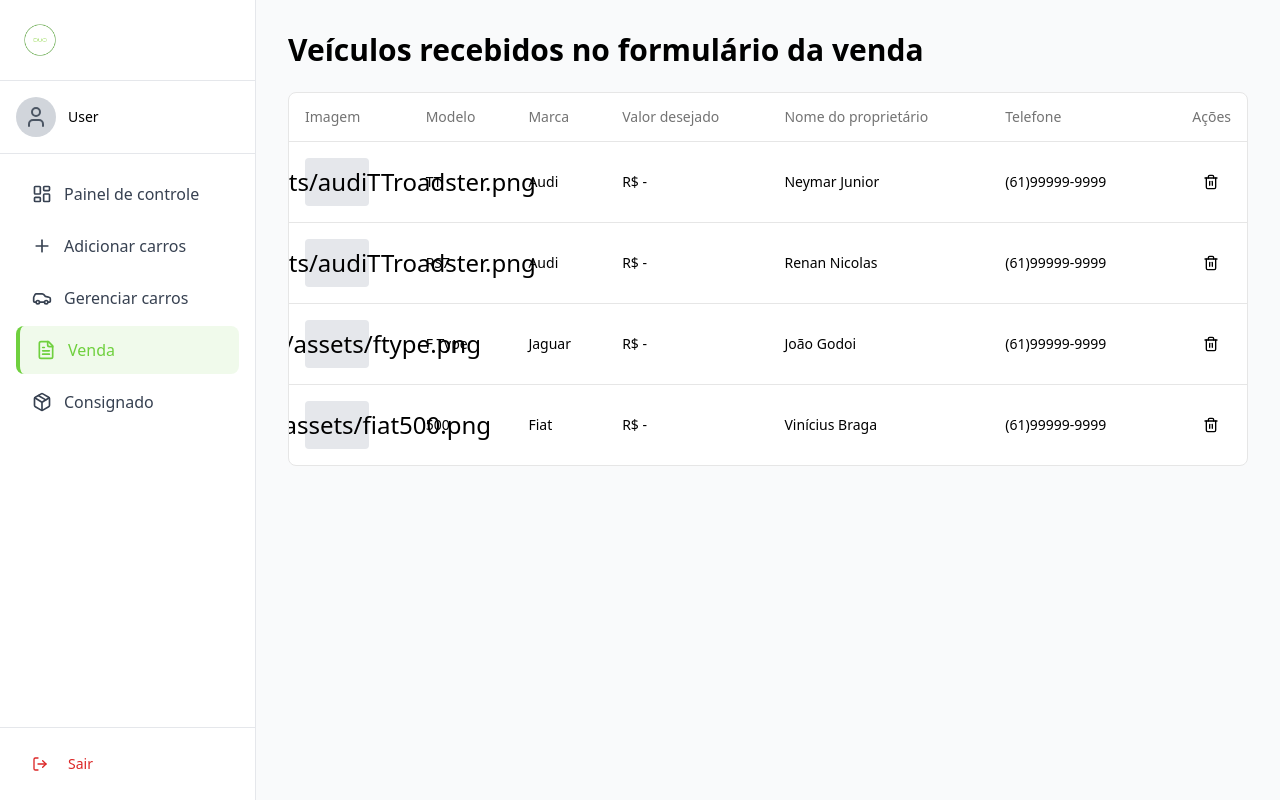
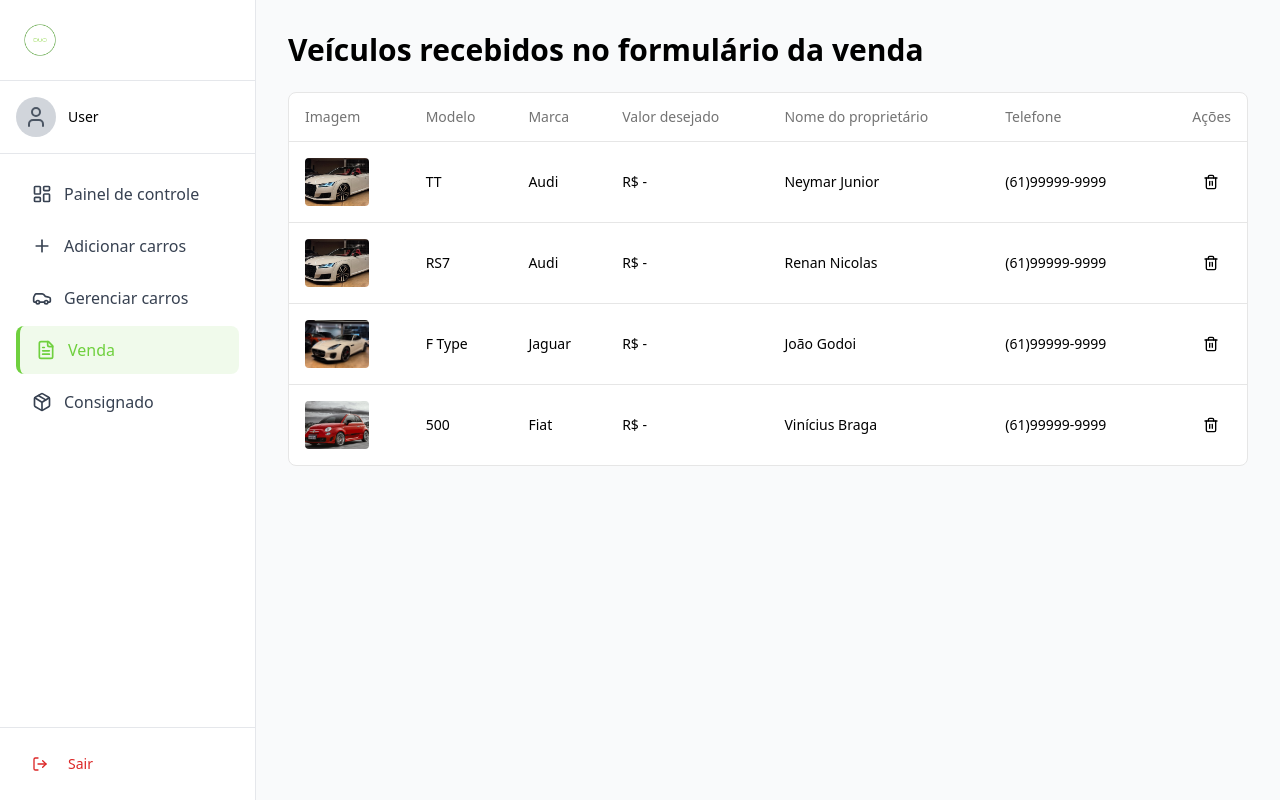
Before and after one commit to LucasDevMelo/duo-motors-showcase, a React (Vite) app: page /admin/venda in a window 1280 px wide. Built offline with nearby package versions, Linux system fonts and the light colour scheme; sample sign-in values are in the browser's storage; the HTML template or start-up script is replaced by a standard one.

Commit message:
Fix: Display images correctly in admin tables

```diff
--- a/src/pages/admin/Consignado.tsx
+++ b/src/pages/admin/Consignado.tsx
@@ -72,9 +72,11 @@ const Consignado = () => {
               {submissions.map((item) => (
                 <TableRow key={item.id}>
                   <TableCell>
-                    <div className="w-16 h-12 bg-gray-200 rounded flex items-center justify-center text-2xl">
-                      {item.image}
-                    </div>
+                    <img
+                      src={item.image}
+                      alt={`${item.brand} ${item.model}`}
+                      className="w-16 h-12 object-cover rounded"
+                    />
                   </TableCell>
                   <TableCell>{item.model}</TableCell>
                   <TableCell>{item.brand}</TableCell>
--- a/src/pages/admin/Venda.tsx
+++ b/src/pages/admin/Venda.tsx
@@ -72,9 +72,11 @@ const Venda = () => {
               {submissions.map((item) => (
                 <TableRow key={item.id}>
                   <TableCell>
-                    <div className="w-16 h-12 bg-gray-200 rounded flex items-center justify-center text-2xl">
-                      {item.image}
-                    </div>
+                    <img
+                      src={item.image}
+                      alt={`${item.brand} ${item.model}`}
+                      className="w-16 h-12 object-cover rounded"
+                    />
                   </TableCell>
                   <TableCell>{item.model}</TableCell>
                   <TableCell>{item.brand}</TableCell>
```
